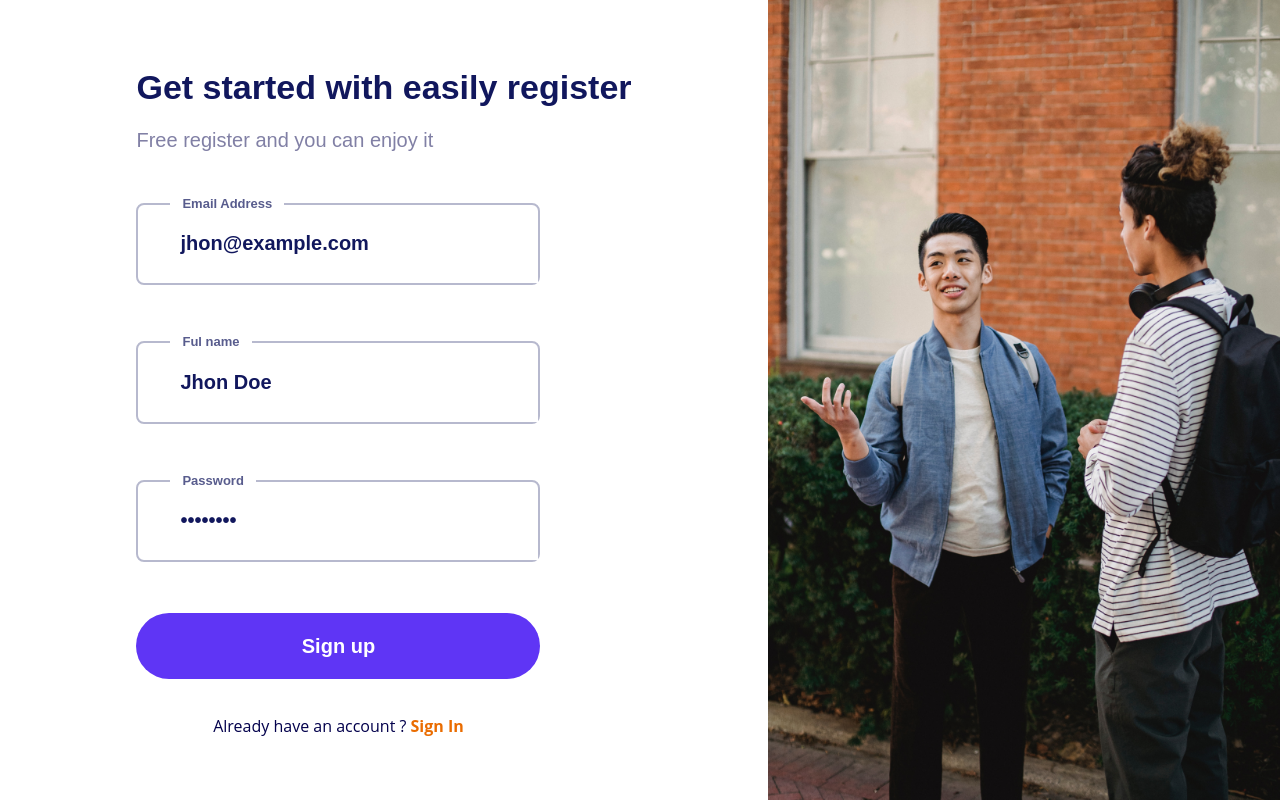
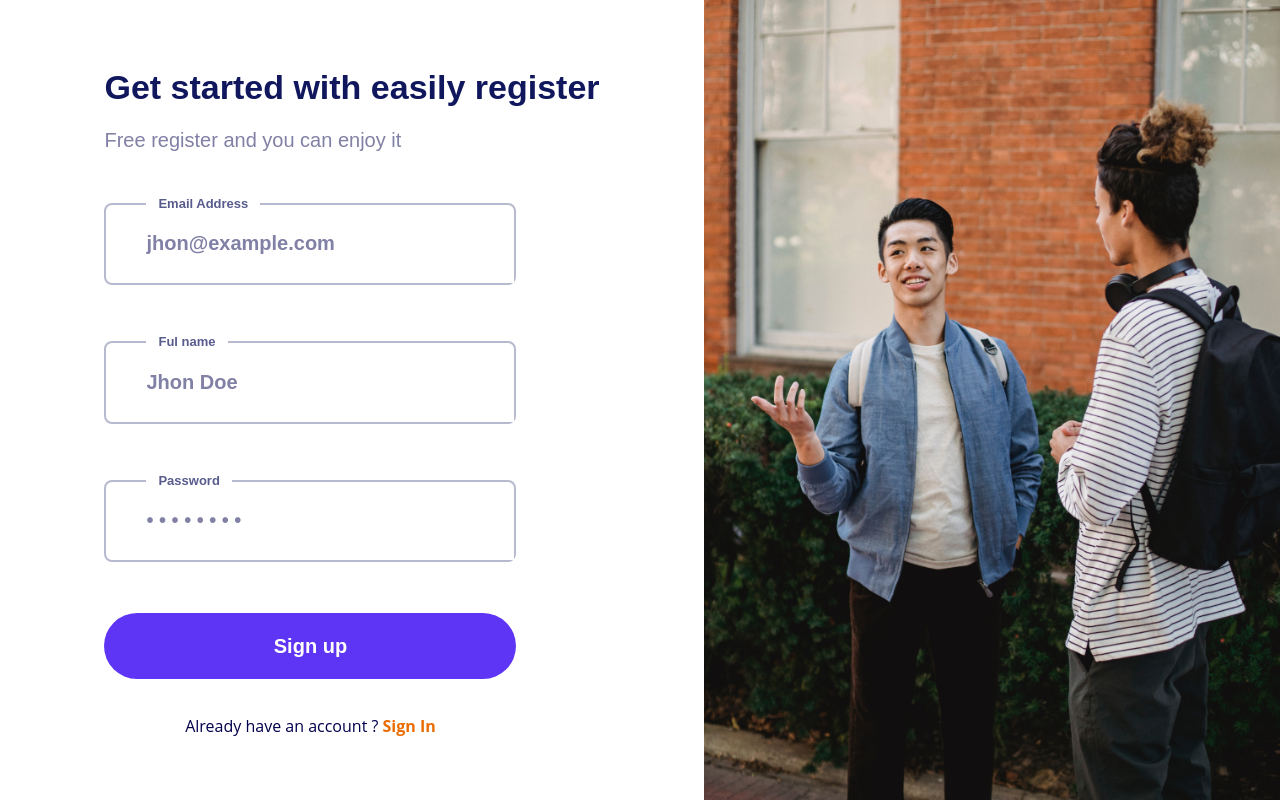
Before and after one commit to sotabdi/reactProjects, a React (Vite) app in the folder chatApp/: page / in a window 1280 px wide. Built offline with nearby package versions, Linux system fonts and the light colour scheme.

Commit message:
some minor changes

```diff
--- a/chatApp/src/Components/CommonComponents/InputFeild.jsx
+++ b/chatApp/src/Components/CommonComponents/InputFeild.jsx
@@ -3,14 +3,14 @@ import React from "react";
 const InputFeild = ({ fName, placeholder, type, id }) => {
   return (
     <>
-      <fieldset className="border-2 rounded-lg pl-8 border-secondary30_cont_color">
+      <fieldset className="border-2 rounded-lg pl-10 border-secondary30_cont_color">
         <legend className="font-nunito text-[13px] font-semibold text-secondary70_cont_color px-3">
           {fName ? fName : "feildNamemissing"}
         </legend>
         <input
           type={type ? type : "text"}
           id={id ? id : "idmissing"}
-          className="w-[368px] font-nunito text-xl text-primary_cont_color pb-[26px] pt-[16px] font-semibold placeholder:font-nunito placeholder:text-xl placeholder:text-primary_cont_color placeholder:font-semibold placeholder:pl-[10px]"
+          className="w-[368px] font-nunito text-xl text-primary_cont_color pb-[26px] pt-[16px] font-semibold pr-[30px] placeholder:font-nunito placeholder:text-xl placeholder:text-secondary_cont_color placeholder:font-semibold placeholder:ml-[10px]"
           placeholder={placeholder ? placeholder : "placeholder missing"}
         />
       </fieldset>
--- a/chatApp/src/Components/RegComponents/RegistratinRight.jsx
+++ b/chatApp/src/Components/RegComponents/RegistratinRight.jsx
@@ -3,7 +3,7 @@ import signupImg from '../../assets/signupimg.png';
 
 const RegistratinRight = () => {
   return (
-    <div id="registrationRightFull" className='w-[40%]'>
+    <div id="registrationRightFull" className='w-[45%]'>
         <picture>
             <img src={signupImg} alt={signupImg} className='h-screen object-cover w-full'/>
         </picture>
--- a/chatApp/src/Components/RegComponents/RegistrationLeft.jsx
+++ b/chatApp/src/Components/RegComponents/RegistrationLeft.jsx
@@ -5,7 +5,7 @@ const RegistrationLeft = () => {
   return (
     <div
       id="registrationLeftFull"
-      className="w-[60%] flex justify-center items-center"
+      className="w-[55%] flex justify-center items-center"
     >
       <div className="registrationLeft flex flex-col justify-start items-start gap-y-10">
         <div className="registrationLeftTop flex flex-col gap-y-[13px]">
@@ -32,7 +32,7 @@ const RegistrationLeft = () => {
             />
             <InputFeild
               fName={"Password"}
-              placeholder={"••••••••"}
+              placeholder={"• • • • • • • •"}
               type={"password"}
               id={"password"}
             />
```
